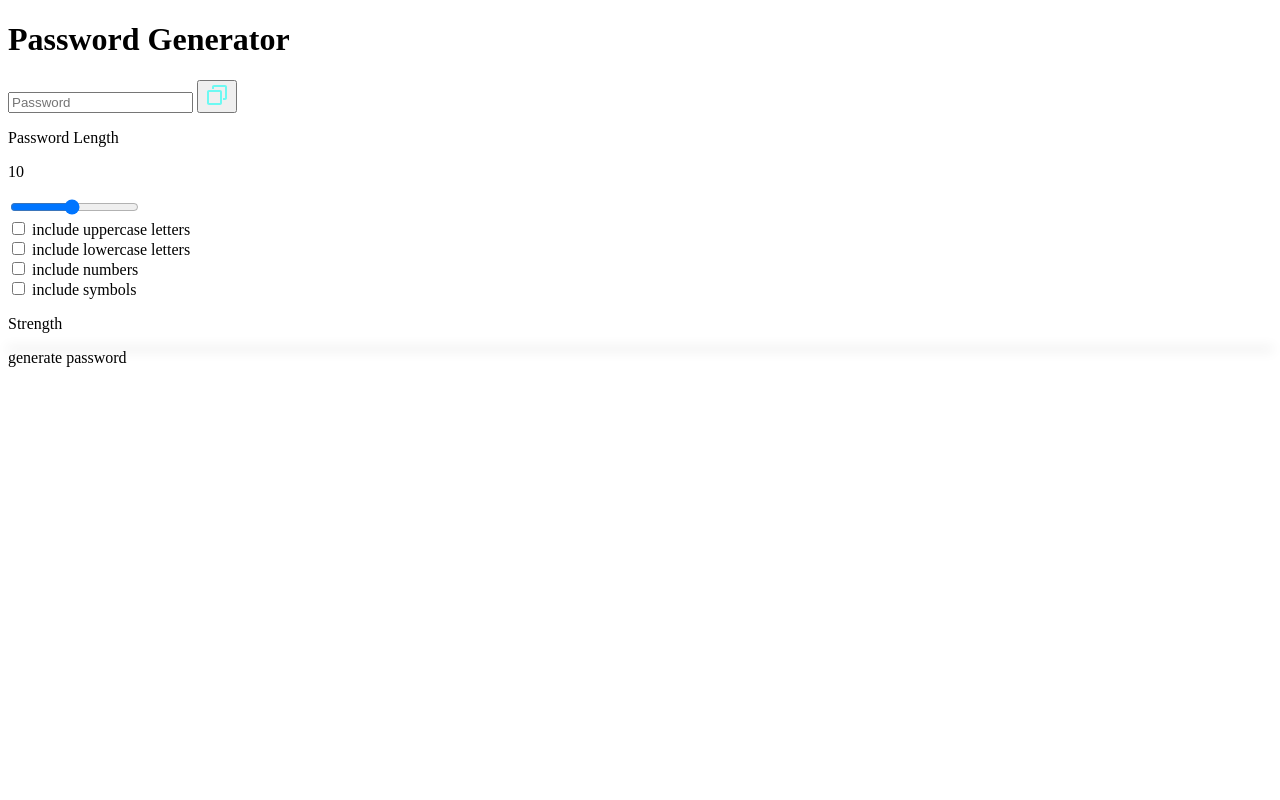
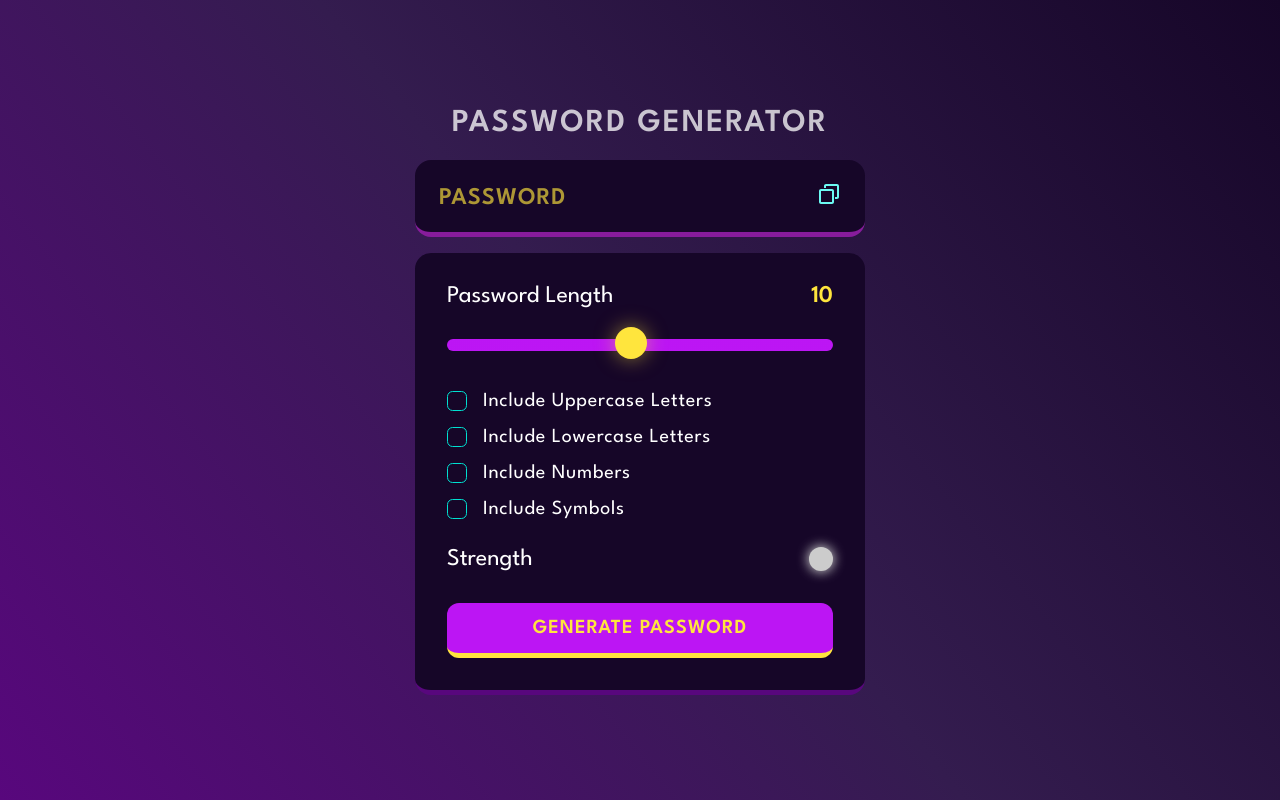
Before and after one commit to harshitkumar-dev/Password-Generator, a plain HTML site: page index.html in a window 1280 px wide. Drawn offline with Linux system fonts and the light colour scheme.

Commit message:
password generator commit kiya

```diff
--- a/index.html
+++ b/index.html
@@ -5,6 +5,12 @@
     <meta name="viewport" content="width=device-width, initial-scale=1.0" />
     <title>Password Generator</title>
     <link rel="shortcut icon" href="/images/favicon.ico" type="image/x-icon" />
+    <link rel="preconnect" href="https://fonts.googleapis.com" />
+    <link rel="preconnect" href="https://fonts.gstatic.com" crossorigin />
+    <link
+      href="https://fonts.googleapis.com/css2?family=League+Spartan:wght@100;200;300;400;600&display=swap"
+      rel="stylesheet" />
+      <link rel="stylesheet" href="styles.css">
   </head>
   <body>
     <div id="wrapper">
@@ -20,7 +26,7 @@
         <div class="displayContainer">
           <input type="text" placeholder="Password" readonly passwordDisplay />
           <button class="copyBtn">
-            <span copyMessage></span>
+            <span class="ab" copyMessage></span>
             <img src="/images/copy.svg" alt="copy" width="24" height="24" />
           </button>
         </div>
@@ -66,7 +72,7 @@
             <div class="indicator"></div>
           </div>
 
-          <div id="generateBtn">generate password</div>
+          <button id="generateBtn">Generate Password </button>
         </div>
       </div>
     </div>
--- a/script.js
+++ b/script.js
@@ -1,7 +1,7 @@
 // handling slider and display length
 
 let lengthDisplay=document.querySelector('[lengthDisplay]');
-let slider=document.querySelector('input[type=range]')
+let slider=document.querySelector('input[type=range]');
 
 function handleSlider(){
     slider.value=passwordLength;
@@ -21,7 +21,7 @@ handleSlider();
 const symbol = '~`!@#$%^&*()_-+={[}]|:;"<,>.?/';
 
 function generateRandom(min,max){
-return Math.floor(Math.random() * (max-min)) +min ;
+return Math.floor(Math.random() * (max - min)) +min ;
 }
 function generateRandomLowercase(){
     return String.fromCharCode(generateRandom(97,123));
@@ -30,7 +30,7 @@ function generateRandomUppercase(){
     return String.fromCharCode(generateRandom(65,91));
 }
 function generateRandomNumber(){
-    return generateRandom(0,10);
+    return generateRandom(1,10);
 }
 function generateRandomSymbol(){
     let index=generateRandom(0,symbol.length);
@@ -69,13 +69,13 @@ if(lowercase.checked)
     hasLower=true;
 if(numbers.checked)
     hasNumber=true;
-if(symbols.checked){
+if(symbols.checked)
     hasSymbol=true;
-}
+
 
 if(hasUpper&&hasLower&&(hasNumber||hasSymbol)&&passwordLength>=8)
    { setIndicator('#0f0');  }
-if(
+ else if(
     (hasUpper||hasLower)&&(hasNumber||hasSymbol)&&passwordLength>=6
 ){
     setIndicator('#ff0');
@@ -92,7 +92,7 @@ else {setIndicator('#f00');
 
 let copyMessage=document.querySelector('[copyMessage]');
 let copyBtn=document.querySelector('.copyBtn');
-let passwordDisplay=document.querySelector('[passwordDisplay]');
+let passwordDisplay=document.querySelector('input[passwordDisplay]');
 
 async function copyContent() {
     try{
@@ -100,11 +100,11 @@ async function copyContent() {
         copyMessage.innerText='Copied';
     }
     catch(e){
-        copyMessage.innerText='Failed'
+        copyMessage.innerText='Failed';
     }
     copyMessage.classList.add('active');
 
-    setTimeout(() => {copyMessage.classList.remove('active')
+    setTimeout(() => {copyMessage.classList.remove('active');
 
     }, 2000);
 }
@@ -147,15 +147,17 @@ function handleCheckBoxChange(){
             checkCount++;
     })
 
-    if (passwordLength<checkCount)
-        passwordLength=checkCount;
+    if (passwordLength < checkCount)
+      {passwordLength=checkCount;
+            handleSlider();
 
-    handleSlider();
+      }
+
 }
 
 checkBoxes.forEach((checkbox)=>
 {
-    checkbox.addEventListener('change',handleCheckBoxChange());
+    checkbox.addEventListener('change',handleCheckBoxChange);
 }
 )
 
@@ -183,7 +185,7 @@ for(let i=0; i<arrayOfCheckedFunction.length;i++){
     password+=arrayOfCheckedFunction[i]();
 }
  //additional addition
- for (let i=0; passwordLength-arrayOfCheckedFunction.length;i++){
+ for (let i=0; i< passwordLength-arrayOfCheckedFunction.length;i++){
     let randIndex=generateRandom(0,arrayOfCheckedFunction.length);
     password+=arrayOfCheckedFunction[randIndex]();
 
@@ -197,4 +199,3 @@ calcStrength();
 
     }
 )
-console.log('hi');
--- /dev/null
+++ b/styles.css
@@ -0,0 +1,246 @@
+*,
+*::before,
+*::after{
+    margin: 0;
+    padding: 0;
+    box-sizing: border-box;
+    font-family: "League Spartan", sans-serif;
+
+}
+button{
+    all: unset;
+    cursor: pointer;
+}
+:root{
+    --dk-violet:hsl(268,75%,9%);
+    --lt-violet: hsl(268, 47%, 21%);
+  --lt-violet2: hsl(281, 89%, 26%);
+  --vb-violet: hsl(285, 91%, 52%);
+  --vb-violet2: hsl(290, 70%, 36%);
+
+  --vb-yellow: hsl(52, 100%, 62%);
+
+  --pl-white: hsl(0, 0%, 100%);
+
+  --vb-cyan: hsl(176, 100%, 44%);
+  --vb-cyan2: hsl(177, 92%, 70%);
+
+  --dk-text: hsl(198, 20%, 13%);
+}
+    #wrapper {
+    height: 100vh;
+    width: 100vw;
+     background: linear-gradient(
+    231deg,
+    rgba(22, 6, 40, 1) 0%,
+    rgba(52, 28, 79, 1) 50%,
+    rgba(88, 7, 125, 1) 100%
+  );
+    display: grid;
+  place-items: center;
+  overflow: hidden auto;
+
+}
+.container {
+  width: 90%;
+  max-width: 450px;}
+
+  .heading{
+    color: var(--pl-white);
+    line-height: 1.2;
+    opacity: 0.75;
+    text-align: center;
+    letter-spacing: 2px;
+    text-transform: uppercase;
+}
+.displayContainer{
+    position: relative;
+    background-color: var(--dk-violet);
+    border-radius: 1rem;
+    border-bottom: 0.35rem solid var(--vb-violet2);
+    padding-top: 0.35rem;
+    margin: 1rem 0;
+    transition: all;
+
+}
+.displayContainer input{
+    width: 100%;
+    background-color: transparent;
+    border: none;
+    outline: none;
+    padding: 1.15rem 1rem;
+    color: var(--vb-yellow);
+    font-weight: 600;
+    font-size: 1.5rem;
+    line-height: 30px;
+    letter-spacing: 1px;
+    padding-right: 3.25rem;
+
+
+
+}
+
+.displayContainer input::placeholder{
+    color: var(--vb-yellow);
+    opacity: 0.65;
+    text-transform: uppercase;
+    font-size: 1.5rem;
+    line-height: 30px;
+    position: absolute;
+    top: 50%;
+    left: 1.5rem;
+    transform: translateY(-50%);
+
+}
+
+.copyBtn{
+    position: absolute;
+    top: 50%;
+    transform: translateY(-50%);
+    right: 1.5rem;
+    transition: all 2ms linear;
+}
+
+.inputContainer{
+    background-color: var(--dk-violet);
+    border-radius: 1rem;
+    border-bottom: 0.35rem solid var(--lt-violet2);
+    padding: 2rem;
+    width: 100%;
+}
+.lengthContainer{
+    display: flex;
+    justify-content: space-between;
+    align-items: center;
+}
+.lengthContainer p:nth-child(1){
+    color: var(--pl-white);
+    font-size: 1.5rem;
+
+}
+.lengthContainer p:nth-child(2){
+    color: var(--vb-yellow);
+    font-size: 1.5rem;
+    font-weight: 600;
+}
+.slider{
+    width: 100%;
+    appearance: none;
+    border-radius: 1rem;
+    background: var(--lt-violet);
+    background-image: linear-gradient(var(--vb-violet), var(--vb-violet));
+    height: 0.75rem;
+    border: none;
+    outline: none;
+    background-repeat: no-repeat;
+    cursor: pointer;
+    margin-top: 2rem;
+    margin-bottom: 1.5rem;
+
+}
+.slider:focus{
+    outline: 3px solid  var(--vb-yellow);
+}
+.slider::-webkit-slider-thumb{
+    appearance: none;
+    width: 2rem;
+    height: 2rem;
+    border-radius: 50%;
+    background: var(--vb-yellow);
+    box-shadow: 0px 0px 20px 0px rgba(255, 229, 61, 0.5);
+    cursor: pointer;
+    transition: all 100ms ease-in;
+    margin-top: -3px;
+    z-index: 2;
+    position: relative;
+}
+.slider::-webkit-slider-thumb:hover{
+    background-color: var(--dk-violet);
+    outline: 2px solid var(--vb-yellow);
+    box-shadow: 0px 0px 25px 5px rgba(255, 229, 61, 0.8);
+}
+.check{display: flex;
+align-items: center;
+margin: 1rem 0;
+gap: 0 1rem;
+
+}
+.check label{
+    color: var(--pl-white);
+    text-transform: capitalize;
+    font-size: 1.25rem;
+    letter-spacing: 0.75px;
+
+}
+.check input{
+    appearance: none;
+    width: 20px;
+    height: 20px;
+    border: 1px solid var(--vb-cyan);
+    cursor: pointer;
+    position: relative;
+    border-radius: 0.35rem;
+
+}
+.check input:checked
+{background-color: var(--vb-cyan);
+
+
+}
+.check input:checked::before{
+     content: "✔";
+     position: absolute;
+     color: var(--dk-text);
+     font-size: 1.05rem;
+     font-weight: 600;
+     left: 50%;
+     top: -3.5px;
+     transform: translateX(-50%);
+}
+
+.strengthContainer{
+    display: flex;
+    align-items: center;
+    justify-content: space-between;
+    margin-top: 1.75rem;
+    margin-bottom: 2rem;
+    color: var(--pl-white);
+    font-size: 1.5rem;
+
+
+}
+.indicator{
+    width: 1.5rem;
+    height: 1.5rem;
+    border-radius: 50%;
+}
+#generateBtn{
+    background:var(--vb-violet);
+    width: 100%;
+    padding: 1rem 0;
+    border-radius: 0.75rem;
+    border-bottom: 0.35rem solid var(--vb-yellow);
+    color: var(--vb-yellow);
+    font-weight: 600;
+    font-size: 1.25rem;
+    text-align: center;
+    text-transform: uppercase;
+    letter-spacing: 1px;
+
+
+
+
+}
+.ab{
+    color: transparent;
+}
+.active{
+
+    opacity: 1;
+    color: brown;
+    position: absolute;
+    bottom: 0.5rem;
+    right: 2rem;
+
+
+}
```
